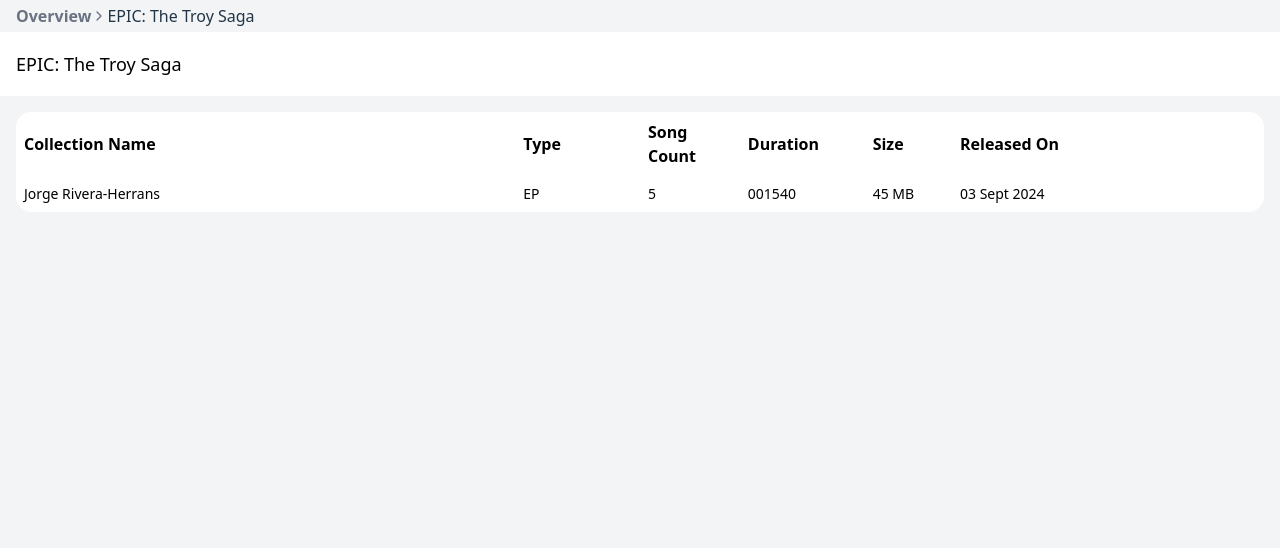
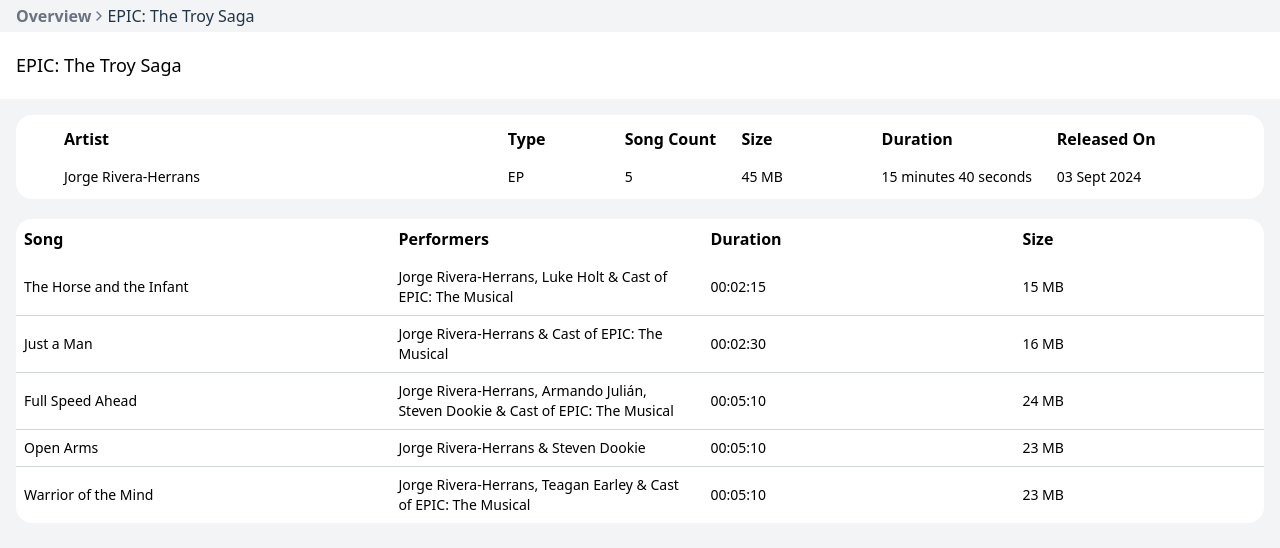
Before and after one commit to sridhar-mani/fetest, a React (Vite) app in the folder UI/: page /collection/1 in a window 1280 px wide. Shown: the top 548 px of the page. Built offline with nearby package versions, Linux system fonts and the light colour scheme.

Commit message:
enhance CollectionPage and MainLanding components; integrate new data structures and improve table displays

```diff
--- a/UI/src/components/CollectionPage.tsx
+++ b/UI/src/components/CollectionPage.tsx
@@ -1,6 +1,6 @@
 import { useNavigate, useParams } from "react-router-dom"
 import NavBar from "./subCom/NavBar";
-import { sampleTabDat } from "../data";
+import { resultTableDat, sampleSongDat, sampleTabDat, songcolumnWidths } from "../data";
 import { ChevronRight } from "lucide-react";
 import SmallInfoDiv from "./subCom/SmallInfoDiv";
 import TableShow from "./subCom/TableShow";
@@ -19,16 +19,17 @@
       data: original.data.map((item) => ({ ...item }))
     };
     return (
-        <div className="bg-gray-100 flex flex-col w-full h-full">
-            <div className="text-left flex py-1 px-4">
-                <span onClick={handleClick} className="text-gray-500 font-semibold flex items-center">Overview <ChevronRight size={16}></ChevronRight></span>
+        <div className="bg-gray-100 flex flex-col w-full p-0 m-0 h-full">
+            <div className="text-left w-full flex py-1 px-4">
+                <span onClick={handleClick} className="text-gray-500 font-semibold hover:cursor-pointer hover:text-black flex items-center">Overview <ChevronRight size={16}></ChevronRight></span>
                 {dat.data[0].value[0]}
             </div>
             <NavBar>
                 {dat.data[0].value[0]}
             </NavBar>
-            <div className="p-4 rounded-md bg-gray-100 h-11/12">
-                <SmallInfoDiv dat={dat}></SmallInfoDiv>
+            <div className="p-4 gap-5 flex flex-col max-w-full rounded-md bg-gray-100 max-h-11/12">
+                <SmallInfoDiv dat={dat} ></SmallInfoDiv>
+                <TableShow tData={sampleSongDat} widths={songcolumnWidths} headers={resultTableDat} ></TableShow>
 
             </div>
         </div>
--- a/UI/src/components/MainLanding.tsx
+++ b/UI/src/components/MainLanding.tsx
@@ -1,5 +1,5 @@
 import { createContext, useState } from "react";
-import {sampleTabDat} from "../data"
+import {landingcolumnWidths, landingtableDat, sampleTabDat} from "../data"
 import NavBar from "./subCom/NavBar"
 import SearchBar from "./subCom/SearchBar"
 import TableShow from "./subCom/TableShow"
@@ -27,8 +27,10 @@
         <div className="bg-gray-100 flex flex-col w-full h-full">
             <NavBar>Overview</NavBar>
             <div className="p-4 rounded-md bg-gray-100 h-11/12">
+            <div className="h-full w-full bg-white rounded-2xl">
                 <SearchBar></SearchBar>
-                <TableShow tData={sampleTabDat}></TableShow>
+                <TableShow tData={sampleTabDat} headers={landingtableDat} widths={landingcolumnWidths}></TableShow>
+                </div>
             </div>
         </div>
         </FilterCont.Provider>
--- a/UI/src/components/subCom/SmallInfoDiv.tsx
+++ b/UI/src/components/subCom/SmallInfoDiv.tsx
@@ -1,20 +1,36 @@
-import { sampleTabDat } from "../../data";
+import { collectableDat, headercolumnWidths, sampleTabDat } from "../../data";
 import { timeArToString } from "../../utils";
 import TableShow from "./TableShow"
 
 const SmallInfoDiv=({dat})=>{
+let filteredDat = dat.data
+  .map((each, ind) =>
+    ind === 0 ? { type: "string", value: each.value[1] } : each
+  )
+  .slice(0, dat.data.length - 1);
 
-        let filteredDat = dat.data.map((each,ind)=>ind===0? {type:"string",value:each.value[1]}:each).slice(0,dat.data.length-1)
-        console.log(filteredDat[filteredDat.length-1])
-        filteredDat[filteredDat.length-1].value = filteredDat[filteredDat.length-1].value.split(', ')[0]
-        filteredDat[3].value = filteredDat[3].value.includes(":")?filteredDat[3].value.split(':'):filteredDat[3].value
-        filteredDat[3].value=filteredDat[3].value.includes(":")?timeArToString(filteredDat[3].value):filteredDat[3].value
-        filteredDat=[{data:[...filteredDat]}]
+filteredDat[filteredDat.length - 1].value = filteredDat[filteredDat.length - 1].value.split(', ')[0];
+filteredDat[3].value = filteredDat[3].value.includes(':')
+  ? filteredDat[3].value.split(':')
+  : filteredDat[3].value;
+filteredDat[3].value = Array.isArray(filteredDat[3].value)
+  ? timeArToString(filteredDat[3].value)
+  : filteredDat[3].value;
 
-        console.log(filteredDat)
+const fourthIndex = 3;
+const fifthIndex = 4;
+
+
+const temp = filteredDat[fourthIndex];
+filteredDat[fourthIndex] = filteredDat[fifthIndex];
+filteredDat[fifthIndex] = temp;
+
+filteredDat = [{ data: [...filteredDat] }];
+
+
 return(
-    <div >
-        <TableShow tcusstyles={'rounded-xl'} dcusstyles={'rounded-xl'} tData={filteredDat}></TableShow>
+    <div className="bg-white px-10 py-1  rounded-2xl" style={{color:'gray'}}>
+        <TableShow tData={filteredDat} headers={collectableDat} widths={headercolumnWidths}></TableShow>
     </div>
 )
 }
--- a/UI/src/components/subCom/TableShow.tsx
+++ b/UI/src/components/subCom/TableShow.tsx
@@ -1,5 +1,4 @@
 import { useContext } from "react";
-import { landingcolumnWidths, landingtableDat } from "../../data"
 import CusButton from "./CusButon";
 import { FilterCont } from "../MainLanding";
 
@@ -15,11 +14,14 @@
 
 interface TableShowProps {
     tData: TableRow[];
+    headers:string[];
+    widths:string[]
   }
 
-const TableShow: React.FC<TableShowProps> = ({ tData }) => {
+const TableShow: React.FC<TableShowProps> = ({ tData,headers,widths }) => {
 
     const context = useContext(FilterCont);
+    //@ts-ignore
     let filter;
     let search;
     console.log(context)
@@ -33,12 +35,13 @@
 
 
     return (
-        <div className={`w-full h-11/12 text-black font-sans rounded-2xl bg-white overflow-auto max-h-11/12 custom-scrollbar`}>
-            <table className="w-full font-sans">
+        <div className={`w-full  text-black font-sans rounded-2xl bg-white overflow-auto max-h-11/12 custom-scrollbar`}>
+            <table className="w-full
+             font-sans">
                 <thead className="bg-white  z-10 sticky top-0 " >
                     <tr>
-                        {landingtableDat.map((each: string, index: number) => (
-                            <th key={index} className="p-2  text-left" style={{ width: landingcolumnWidths[index] }}>
+                        {headers.map((each: string, index: number) => (
+                            <th key={index} className="p-2  text-left" style={{ width: widths[index] }}>
                                 {each}
                             </th>
                         ))}
@@ -49,7 +52,7 @@
                     {tData.map((eachRow, rowIndex) => (
                         (filter.length>0 ? filter.includes(eachRow.data[1].value):true) && (search.length>0?eachRow.data[0].value[0].toLowerCase().includes(search.toLowerCase())||eachRow.data[0].value[1].toLowerCase().includes(search.toLowerCase()):true) && <tr key={rowIndex} className={` text-sm text-left  ${rowIndex===tData.length-1?"":"border-b border-gray-300"}`}>
                             {eachRow.data.map((dat, colIndex) => (
-                                <td key={colIndex} className="p-2 " style={{ width: landingcolumnWidths[colIndex] }}>
+                                <td key={colIndex} className="p-2 " style={{ width: widths[colIndex] }}>
                                     {dat.type === "multistring" && Array.isArray(dat.value) ? (
                                         <div className="flex flex-col">
                                             <span className="font-normal">{dat.value[0]}</span>
--- a/UI/src/data/index.ts
+++ b/UI/src/data/index.ts
@@ -7,6 +7,11 @@
         "Type",
         "Song Count","Duration","Size","Released On",""
     ]
+    const collectableDat=[
+      "Artist",
+      "Type",
+      "Song Count","Size","Duration","Released On"
+  ]
 
 const resultTableDat=[
 "Song","Performers","Duration","Size"
@@ -200,9 +205,63 @@
       },
 ];
 
+const sampleSongDat = [
+  {
+    id: "1",
+    data: [
+      { type: "text", value: "The Horse and the Infant" },
+      { type: "text", value: "Jorge Rivera-Herrans, Luke Holt & Cast of EPIC: The Musical" },
+      { type: "text", value: "00:02:15" },
+      { type: "text", value: "15 MB" },
+    ]
+  },
+  {
+    id: "2",
+    data: [
+      { type: "text", value: "Just a Man" },
+      { type: "text", value: "Jorge Rivera-Herrans & Cast of EPIC: The Musical" },
+      { type: "text", value: "00:02:30" },
+      { type: "text", value: "16 MB" },
+
+    ]
+  },
+  {
+    id: "3",
+    data: [
+      { type: "text", value: "Full Speed Ahead" },
+      { type: "text", value: "Jorge Rivera-Herrans, Armando Julián, Steven Dookie & Cast of EPIC: The Musical" },
+      { type: "text", value: "00:05:10" },
+      { type: "text", value: "24 MB" },
+
+    ]
+  },
+  {
+    id: "4",
+    data: [
+      { type: "text", value: "Open Arms" },
+      { type: "text", value: "Jorge Rivera-Herrans & Steven Dookie" },
+      { type: "text", value: "00:05:10" },
+      { type: "text", value: "23 MB" },
+
+    ]
+  },
+  {
+    id: "5",
+    data: [
+      { type: "text", value: "Warrior of the Mind" },
+      { type: "text", value: "Jorge Rivera-Herrans, Teagan Earley & Cast of EPIC: The Musical" },
+      { type: "text", value: "00:05:10" },
+      { type: "text", value: "23 MB" },
+
+    ]
+  }
+];
+
 
 const landingcolumnWidths = ["40%", "10%", "8%", "10%", "7%", "15%", "10%"];
 
+const headercolumnWidths = ["38%", "10%", "10%", "12%", "15%", "15%"];
 
+const songcolumnWidths = ["30%", "25%", "25%", "20%"];
 
-export {selectFilterdat,landingtableDat,resultTableDat,sampleTabDat,landingcolumnWidths}
+export {selectFilterdat,landingtableDat,resultTableDat,sampleTabDat,landingcolumnWidths,collectableDat,headercolumnWidths,sampleSongDat,songcolumnWidths}
--- a/UI/src/index.css
+++ b/UI/src/index.css
@@ -21,12 +21,12 @@
 
 .custom-scrollbar::-webkit-scrollbar-track {
   background: white;
-  border-radius: 10px;
+  border-radius: 50px;
 }
 
 .custom-scrollbar::-webkit-scrollbar-thumb {
   background: #a5a8aa;
-  border-radius: 10px;
+  border-radius: 50px;
   transition: background 0.3s;
 }
 
--- a/UI/src/utils/index.ts
+++ b/UI/src/utils/index.ts
@@ -1,26 +1,27 @@
 const timeArToString = (time)=>{
-
-    for(let i=0;i<time.length;i++){
+    let temp = [...time]
+    for(let i=0;i<temp.length;i++){
         if(i==0 ){
-            time[i]=time[i]+' hours'
+            temp[i]=temp[i]+' hours'
         }else if(i==1){
-            time[i]=time[i]+' minutes'
+            temp[i]=temp[i]+' minutes'
         }else if(i==2){
-            time[i]=time[i]+' seconds'
+            temp[i]=temp[i]+' seconds'
         }
     }
-    if(time[0].includes("00")) time.splice(0,1)
-    if(time[1].includes("00")) time.splice(1,1)
-
-    for(let i=0;i<time.length;i++){
-        if(i!==time.length-1){
-            time[i]=time[i]+' '
+    let hourEmp;let minEmp;
+    if(temp[0].includes("00 hours")) hourEmp=true;
+    if(temp[1].includes("00 mintues")) minEmp=true;
+        if(hourEmp) temp = temp.slice(1,time.length)
+            if(hourEmp && minEmp) temp = temp.slice(2,time.length)
+    for(let i=0;i<temp.length;i++){
+        if(i!==temp.length-1){
+            temp[i]=temp[i]+' '
         }
     }
 
-    console.log(time.join(''))
 
-    return time.join('')
+    return temp.join('')
 
 }
 
```
